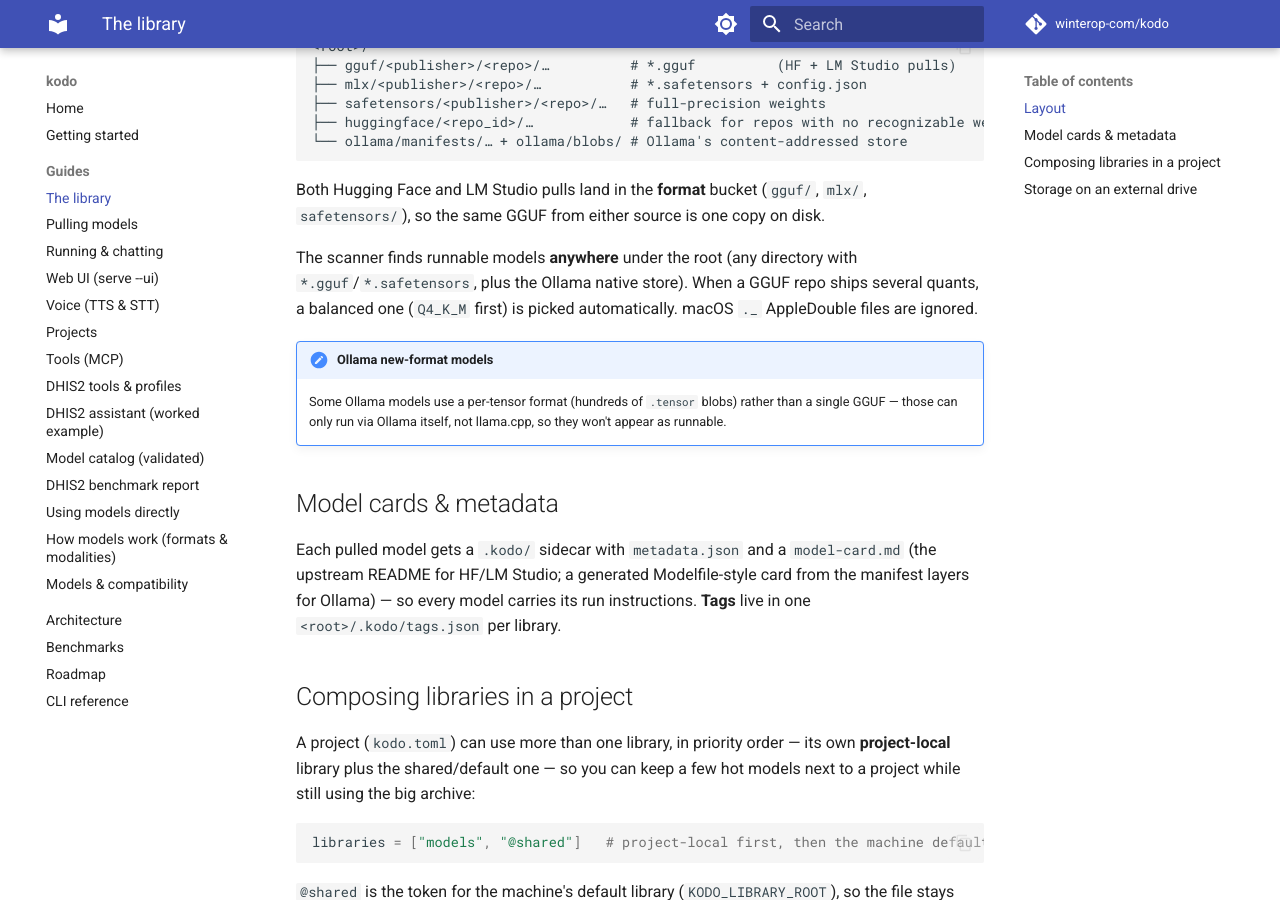
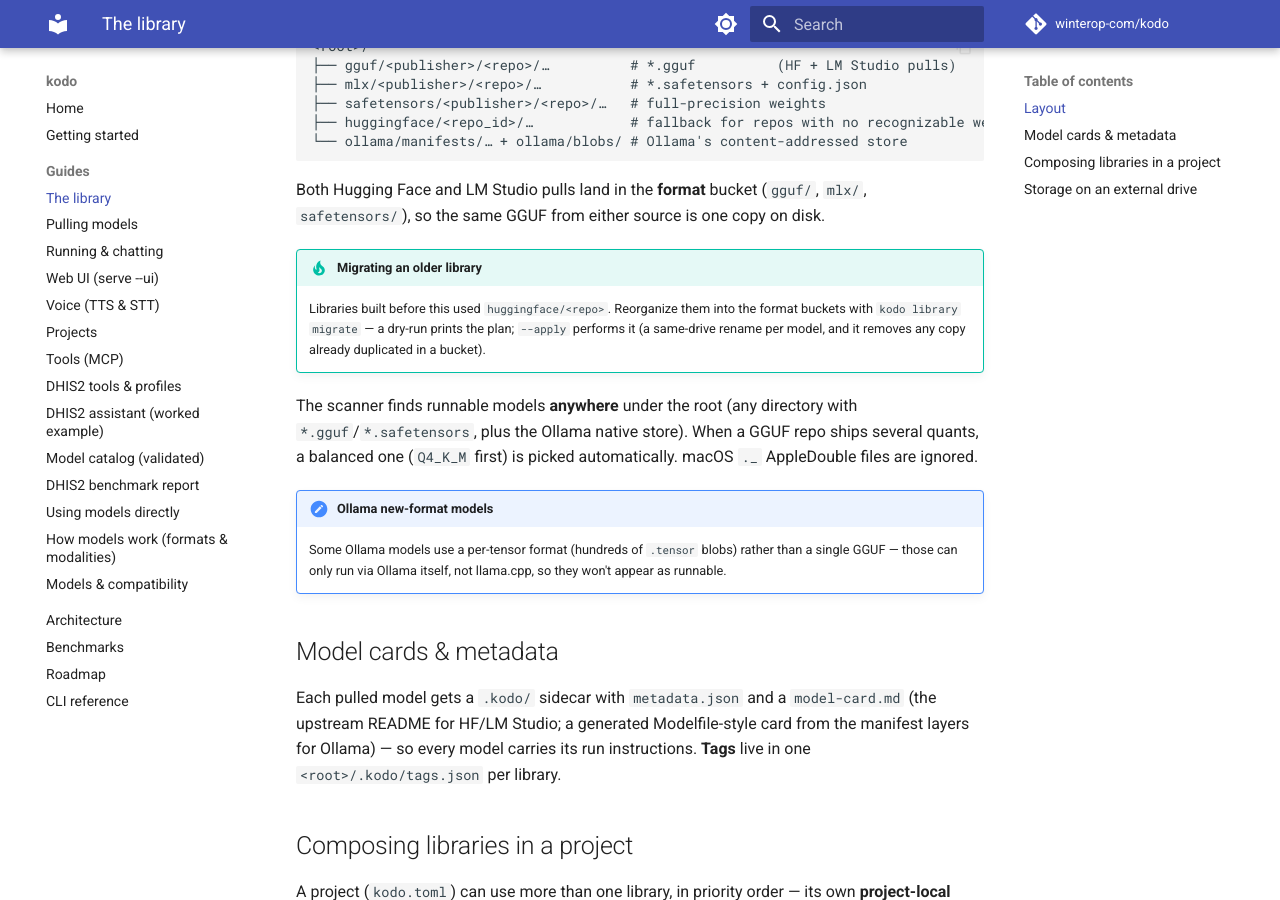
Before and after one commit to winterop-com/stabbur, an MkDocs documentation site: the page built from docs/guides/library.md, in a window 1280 px wide and 900 px high, scrolled down 486 px. Built offline with MkDocs 1.6.1 and Material for MkDocs 9.7.7, drawn with Linux system fonts in a browser that asks for light colours; comment, search, counter and statistics services are not loaded.

Commit message:
docs: kodo library migrate — document + mark migrate pass done

```diff
--- a/docs/guides/library.md
+++ b/docs/guides/library.md
@@ -29,6 +29,11 @@
 
 Both Hugging Face and LM Studio pulls land in the **format** bucket (`gguf/`, `mlx/`,
 `safetensors/`), so the same GGUF from either source is one copy on disk.
+
+!!! tip "Migrating an older library"
+    Libraries built before this used `huggingface/<repo>`. Reorganize them into the format
+    buckets with `kodo library migrate` — a dry-run prints the plan; `--apply` performs it (a
+    same-drive rename per model, and it removes any copy already duplicated in a bucket).
 
 The scanner finds runnable models **anywhere** under the root (any directory with
 `*.gguf`/`*.safetensors`, plus the Ollama native store). When a GGUF repo ships
```
Also changed, not shown: ROADMAP.md (+3 -1 lines).
